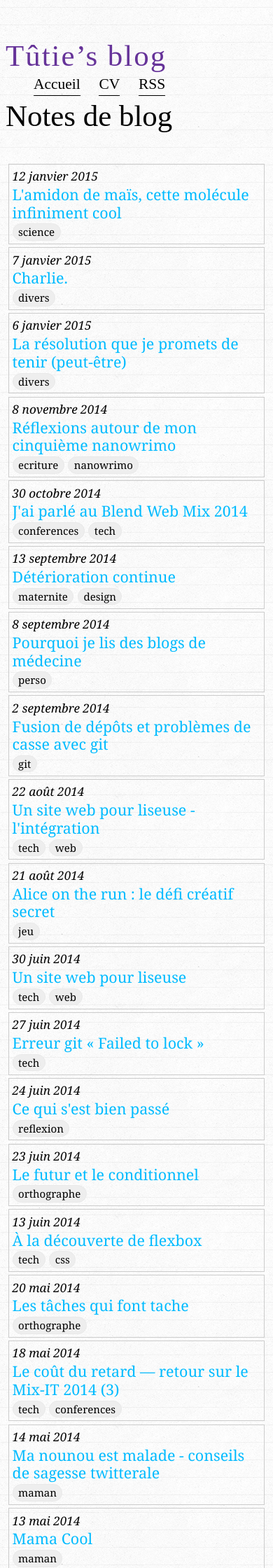
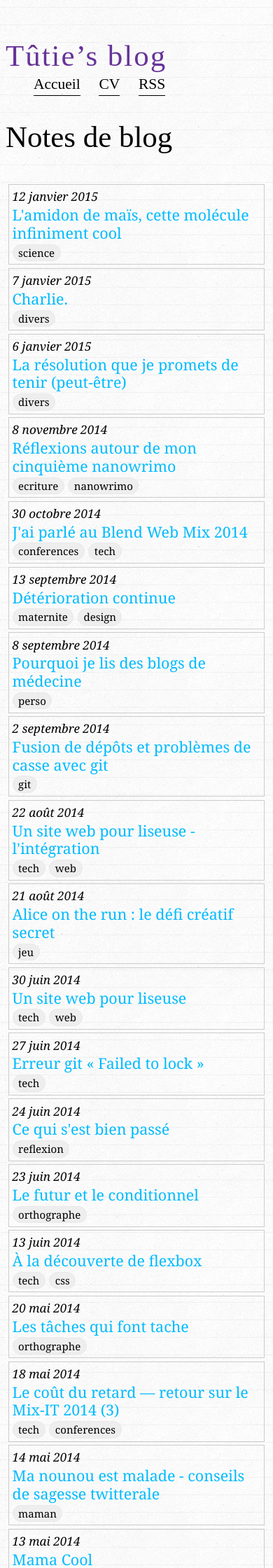
Before and after one commit to tut-tuuut/tut-tuuut.github.io, a Jekyll site: the page built from index.html, in a window 390 px wide. Shown: the top 2240 px of the page at 70% size. Built offline with Jekyll 4.4.1, drawn with Linux system fonts in a browser that asks for light colours.

Commit message:
Fix header on small screens

```diff
--- a/css/main.css
+++ b/css/main.css
@@ -74,7 +74,7 @@ a:hover   { color: #f06; }
 .header {
   font-family: 'Delius', cursive;
   margin-bottom: 2em;
-  height: 2em;
+  min-height: 2em;
 }
 header a {
   text-decoration: none;
```
